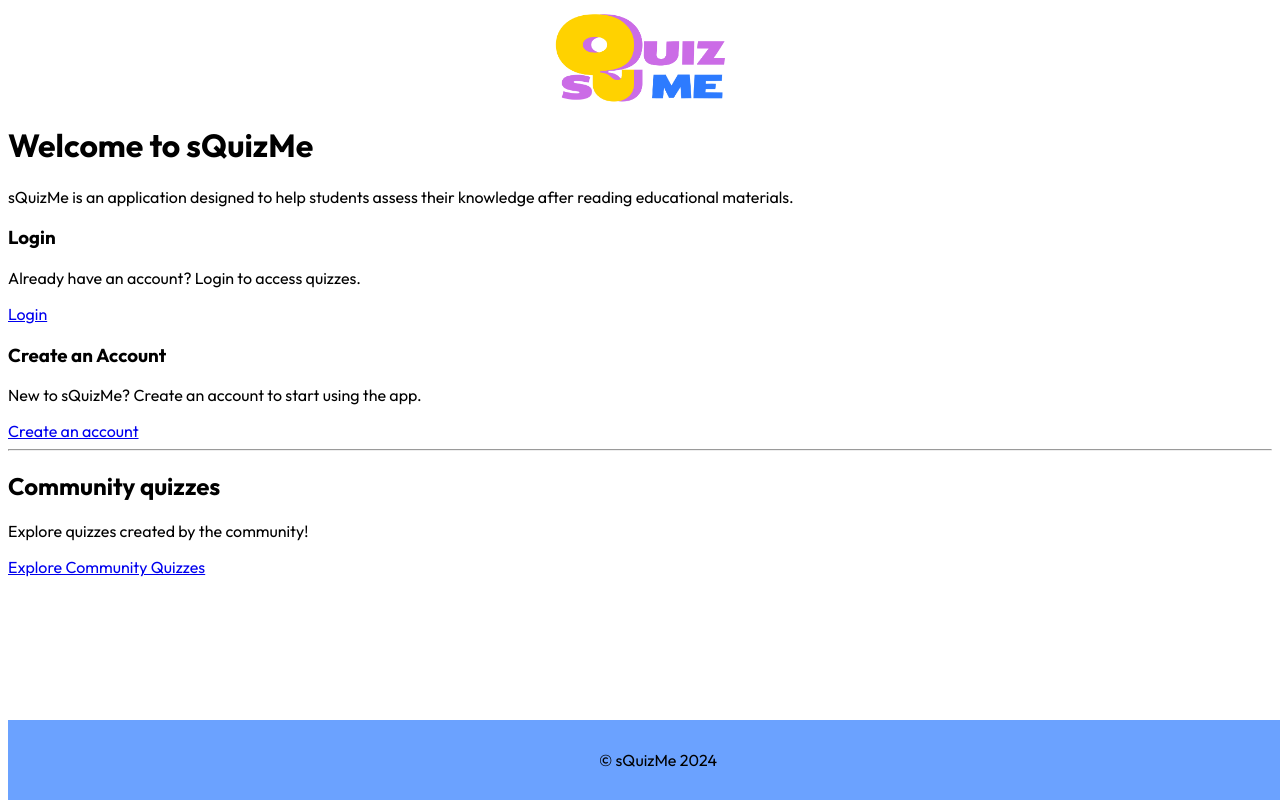
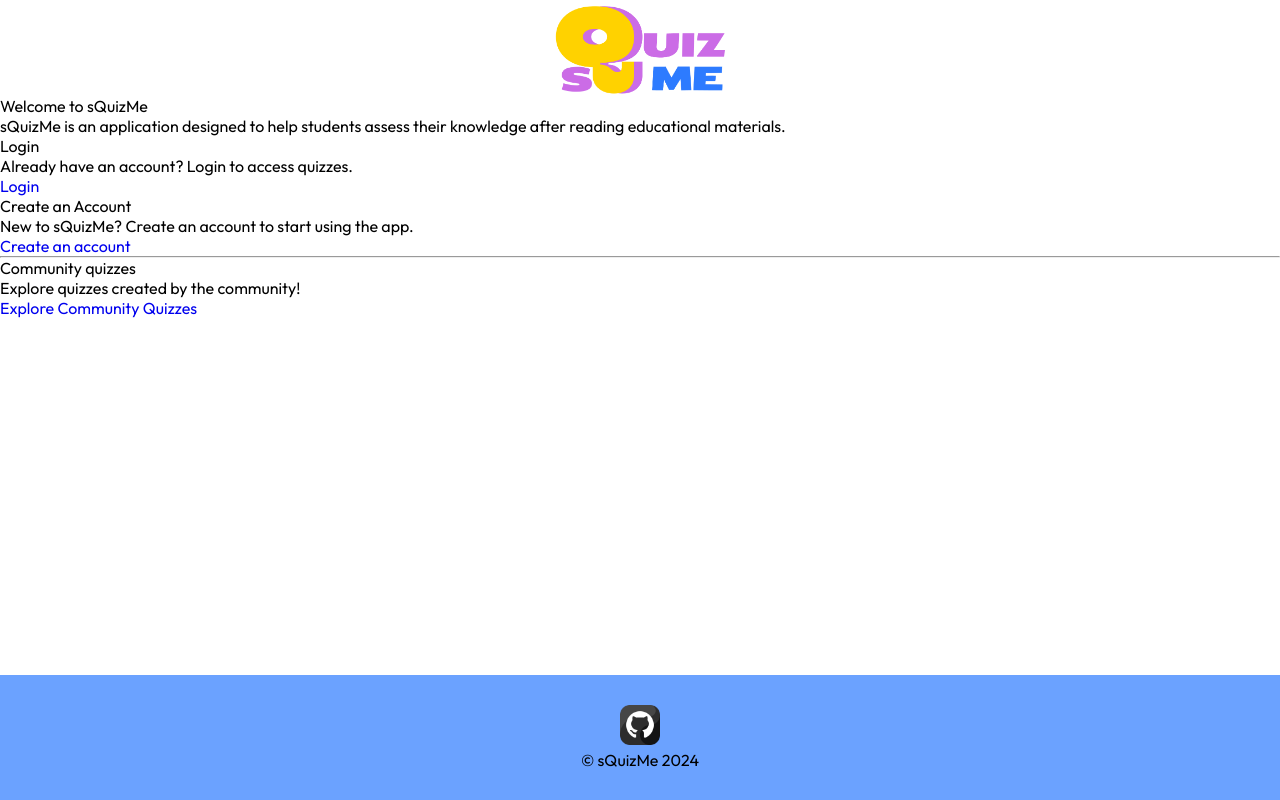
Before and after one commit to KrasAlena/sQuizMe, a Flask app: page / in a window 1280 px wide. Run offline with Flask 3, Linux system fonts and the light colour scheme; some libraries are stand-ins or nearby versions.

Commit message:
base.html styles

```diff
--- a/project_profile/static/css/styles.css
+++ b/project_profile/static/css/styles.css
@@ -1,3 +1,76 @@
+* {
+ padding: 0px;
+ margin: 0px;
+}
+
+*,
+*:before,
+*:after {
+ -moz-box-sizing: border-box;
+ -webkit-box-sizing: border-box;
+ box-sizing: border-box;
+}
+
+:focus,
+:active {
+ outline: none;
+}
+
+a:focus,
+a:active {
+ outline: none;
+}
+
+aside,
+nav,
+footer,
+header,
+section {
+ display: block;
+}
+
+html,
+body {
+ height: 100%;
+ min-width: 320px;
+}
+a,
+button {
+ cursor: pointer;
+}
+
+button::-moz-focus-inner {
+ padding: 0;
+ border: 0;
+}
+
+a,
+a:visited {
+ text-decoration: none;
+}
+
+a:hover {
+ text-decoration: none;
+}
+
+ul li {
+ list-style: none;
+}
+
+img {
+ vertical-align: top;
+}
+
+h1,
+h2,
+h3,
+h4,
+h5,
+h6 {
+ font-weight: inherit;
+ font-size: inherit;
+}
+
 body {
   font-family: "Outfit", sans-serif;
   font-optical-sizing: auto;
@@ -47,6 +120,25 @@ body {
     margin: 0 10px;
 }
 
+main {
+
+}
+
+.alert {
+    width: 100%;
+    padding: 15px 10px;
+}
+
+.alert-success {
+    border: solid 1px #5DB36B;
+    background-color: #A1DDAA;
+}
+
+.alert-danger {
+    border: solid 1px #E85C5C;
+    background-color: #EDA8A8;
+}
+
 footer {
     position: fixed;
     bottom: 0;
@@ -55,3 +147,8 @@ footer {
     padding: 30px 10px;
     text-align: center;
 }
+
+.github-icon {
+    width: 40px;
+    margin-bottom: 5px;
+}
--- a/project_profile/templates/base.html
+++ b/project_profile/templates/base.html
@@ -4,6 +4,7 @@
     <title>sQuizMe</title>
     <link rel="stylesheet" href="{{ url_for('static', filename='css/styles.css') }}">
     <link href="static/images/favicon.png" type="image/png" rel="icon">
+    <link rel="icon" href="static/images/favicon.ico" type="image/x-icon">
     <link rel="preconnect" href="https://fonts.googleapis.com">
     <link rel="preconnect" href="https://fonts.gstatic.com" crossorigin>
     <link href="https://fonts.googleapis.com/css2?family=Outfit:wght@100..900&display=swap" rel="stylesheet">
@@ -50,6 +51,9 @@
         {% endblock %}
     </main>
     <footer>
+        <a href="https://github.com/KrasAlena/sQuizMe">
+            <img class="github-icon" src="{{ url_for('static', filename='images/github.png') }}" alt="github">
+        </a> <br>
         &copy; sQuizMe 2024
     </footer>
 </body>
```
Also changed, not shown: project_profile/static/images/favicon.ico (added), project_profile/static/images/github.png (added).
